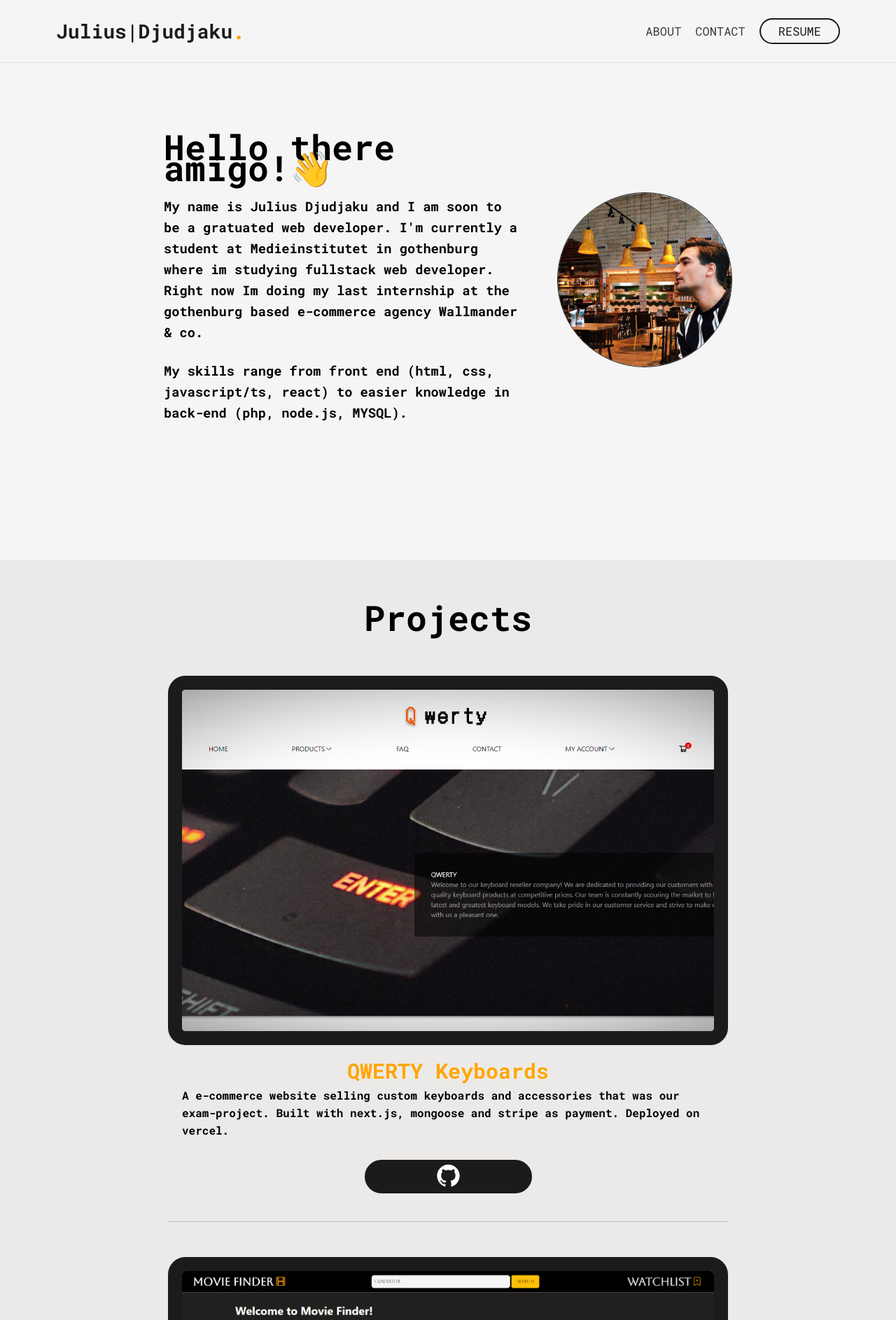
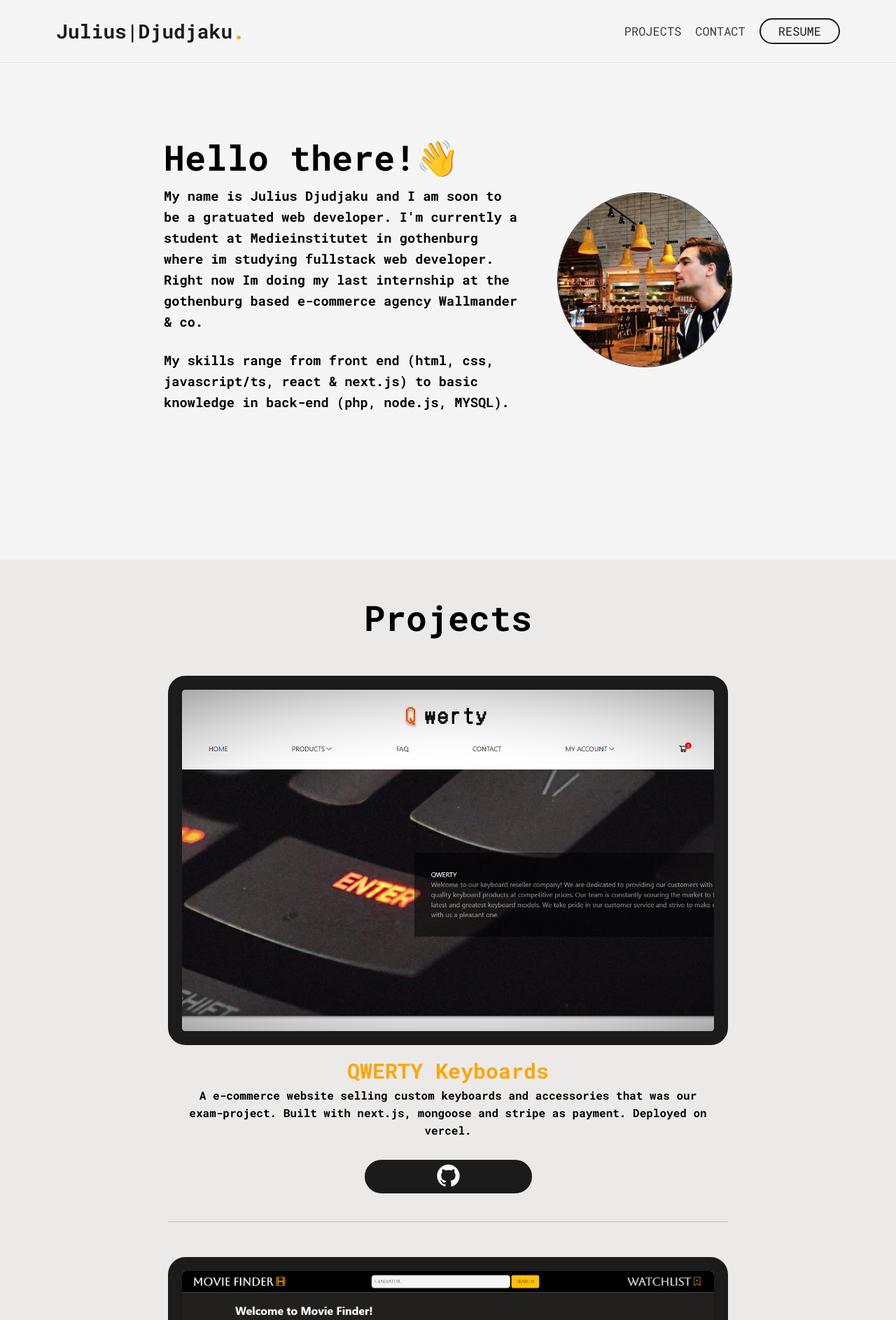
Before and after one commit to julleceasar/Julius-Portfolio, a Next.js app: page / in a window 1280 px wide. Shown: the top 1887 px of the page at 70% size. Built offline with nearby package versions, Linux system fonts and the light colour scheme.

Commit message:
remvoed the about page and some styles.

```diff
--- a/components/HamburgerDrawer/HamburgerDrawer.tsx
+++ b/components/HamburgerDrawer/HamburgerDrawer.tsx
@@ -75,12 +75,12 @@ const HamburgerDrawer: React.FC<Props> = () => {
           </ListItem>
         </Link>
         <Divider />
-        <Link href={"/cv"}>
+        <Link href={"/#projects"}>
           <ListItem>
             <ListItemIcon>
               <InfoIcon />
             </ListItemIcon>
-            <p style={{ fontWeight: "bold" }}>About</p>
+            <p style={{ fontWeight: "bold" }}>Projects</p>
           </ListItem>
         </Link>
         <Divider />
--- a/components/Navbar/Navbar.tsx
+++ b/components/Navbar/Navbar.tsx
@@ -2,6 +2,7 @@ import Link from "next/link";
 import Image from "next/image";
 import s from "./Navbar.module.css";
 import useMediaQuery from "@mui/material/useMediaQuery";
+import { useRouter } from "next/router";
 import MenuIcon from "@mui/icons-material/Menu";
 import Button from "@mui/material/Button";
 import HamburgerDrawer from "components/HamburgerDrawer/HamburgerDrawer";
@@ -12,6 +13,7 @@ interface Props {}
 const Navbar: React.FC<Props> = () => {
   const isMobile = useMediaQuery("(max-width:574px)");
   const isTablet = useMediaQuery("(max-width:720px)");
+  const router = useRouter();
 
   return (
     <nav className={!isMobile ? s.navStyle : s.navStyleMobile}>
@@ -33,8 +35,8 @@ const Navbar: React.FC<Props> = () => {
       </Link>
       {!isTablet ? (
         <ul className={s.ulStyle}>
-          <Link href={"/cv"}>
-            <li className={s.liStyle}>ABOUT</li>
+          <Link scroll={false} href={'/#projects'}>
+            <li className={s.liStyle}>PROJECTS</li>
           </Link>
 
           <Link href={"/contact"}>
--- a/components/ProjectCard/ProjectCard.tsx
+++ b/components/ProjectCard/ProjectCard.tsx
@@ -26,7 +26,7 @@ const ProjectCard: React.FC<Props> = ({ project }) => {
       </div>
       <div className={s.productCardText}>
         <h1 style={{ fontSize: isMobile ? '26px' : '30px', color: 'orange', textAlign: 'center' }}>{project.name}</h1>
-        <h4>{project.description}</h4>
+        <h4 style={{textAlign: 'center'}}>{project.description}</h4>
         <div className={s.btnContainer}>
           <Link target={'_blank'} href={`${project.github}` }>
             <button className={s.buttonStyle}>
--- a/data/projects.ts
+++ b/data/projects.ts
@@ -14,13 +14,13 @@ const projects = [
     },
     {
         name: 'Moviefinder API',
-        description: 'This a express server API presenting movie information. All movie data is coming from OMDb-api which is a open movie database. Built with vanilla javascript on frontend and node.js for the api.',
+        description: 'This is an express server API presenting movie information. All movie data is coming from OMDb-api which is a open movie database. Built with vanilla javascript on frontend and node.js for the api.',
         img: 'moviefinder.png',
         github: 'https://github.com/julleceasar/Movie-finder-API'
     },
     {
         name: 'Optical lenses',
-        description: 'This a express server API presenting movie information. All movie data is coming from OMDb-api which is a open movie database. Built with vanilla javascript on frontend and node.js for the api.',
+        description: 'A school project where the assignment was to create a e-commerce with a checkout and a adminpage for CRUD. Made with react and written in Typescript, MUI (material UI) was used as the designsystem for the most part. ',
         img: 'optical.png',
         github: 'https://github.com/DWMi/React-Store'
     },
--- a/src/pages/index.tsx
+++ b/src/pages/index.tsx
@@ -17,7 +17,7 @@ export default function Home() {
         <title>JuLius.</title>
         <meta name="description" content="Generated by create next app" />
         <meta name="viewport" content="width=device-width, initial-scale=1" />
-        <link rel="icon" href="/favicon.ico" />
+        <link rel="icon" href="/JD.png" />
       </Head>
       <section
         className={isTablet || isMobile ? styles.introMobileTablet : styles.introFullScreen}
@@ -27,7 +27,7 @@ export default function Home() {
             isTablet ? styles.helloContainerTabletMobile : styles.helloContainer
           }
         >
-          <h1 style={{ fontSize: isMobile || isTablet ? '35px' : '50px' }}>Hello there amigo!👋 </h1>
+          <h1 style={{ fontSize: isMobile || isTablet ? '35px' : '50px' }}>Hello there!👋</h1>
           <h3>
             My name is Julius Djudjaku and I am soon to be a gratuated web
             developer. I'm currently a student at Medieinstitutet in gothenburg
@@ -35,8 +35,8 @@ export default function Home() {
 Wallmander & co.  {" "}
           </h3>
           <h3>
-            My skills range from front end (html, css, javascript/ts, react) to
-            easier knowledge in back-end (php, node.js, MYSQL).
+            My skills range from front end (html, css, javascript/ts, react & next.js) to
+            basic knowledge in back-end (php, node.js, MYSQL).
           </h3>
         </div>
         <Image
@@ -50,7 +50,7 @@ Wallmander & co.  {" "}
 
       {/* /* PROJECS SECTION */}
 
-      <div className={styles.projectsFullWidthContainer}>
+      <div id="projects" className={styles.projectsFullWidthContainer}>
         <section className={styles.projectsContainer}>
           <h1 style={{ fontSize: "50px" }}>Projects</h1>
           {projects && projects.map((project) => {
--- a/src/styles/General.module.css
+++ b/src/styles/General.module.css
@@ -197,6 +197,7 @@
   justify-content: center;
   align-items: center;
   background-color: rgb(159, 140, 118, 0.1);
+  scroll-margin-top: 80px;
 }
 
 
--- a/src/styles/globals.css
+++ b/src/styles/globals.css
@@ -84,6 +84,7 @@ body {
   max-width: 100vw;
   overflow-x: hidden;
   background-color: whitesmoke;
+  scroll-behavior: smooth;
 }
 
 
```
Also changed, not shown: src/pages/contact.tsx (+5 -3 lines), src/pages/cv.tsx (deleted, +0 -37 lines), public/JD.png (added).
